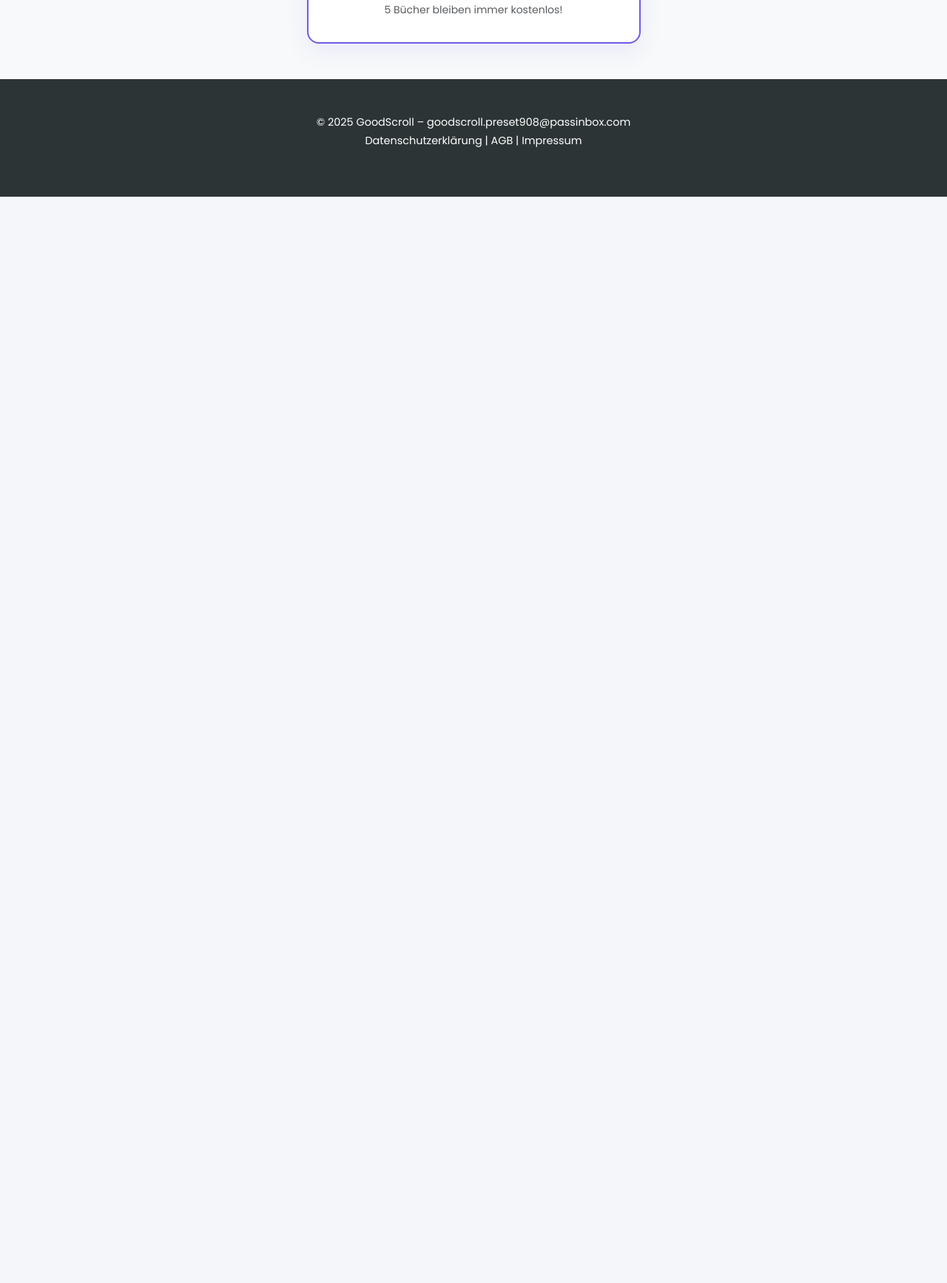
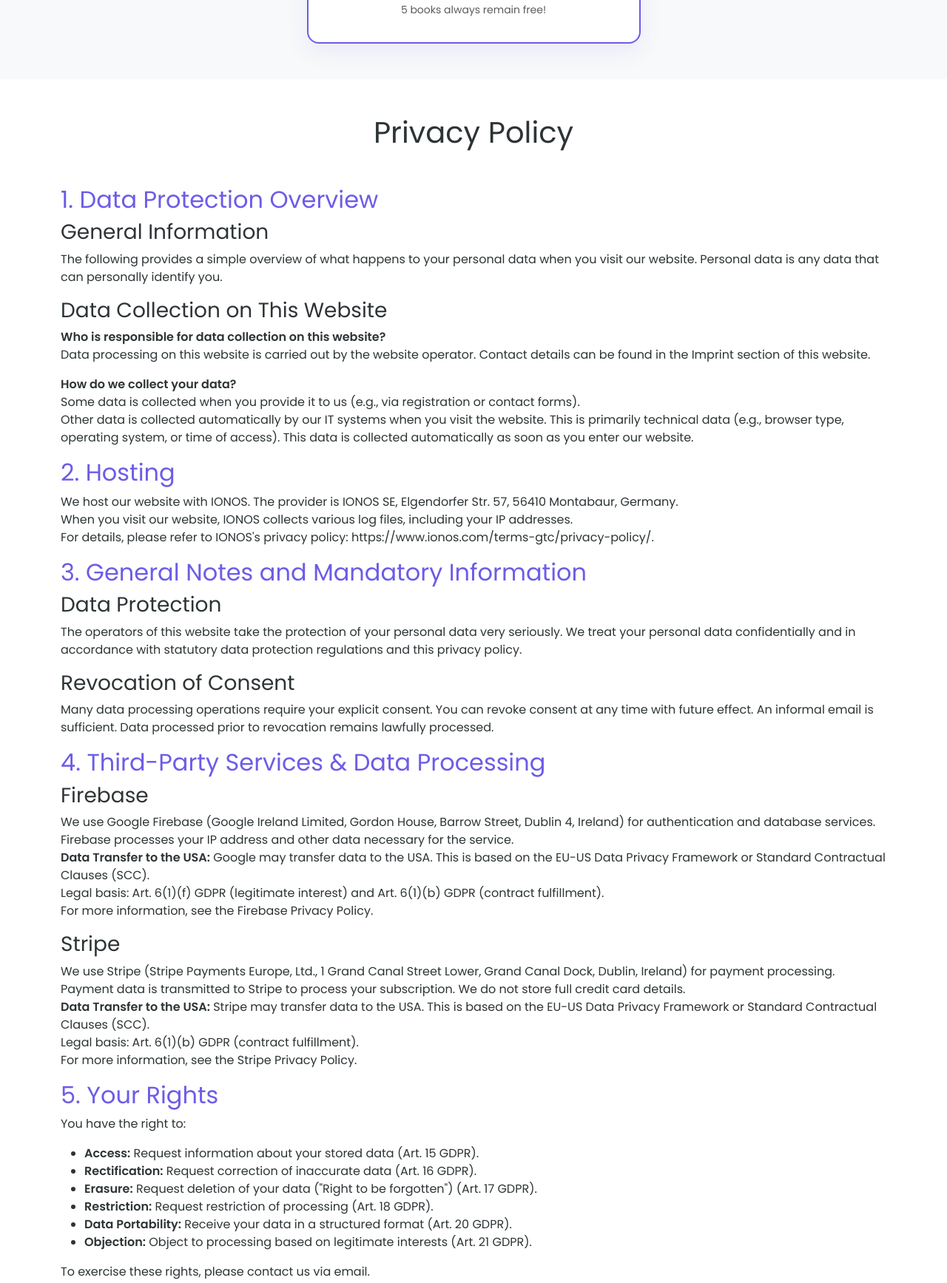
Before and after one commit to flofischerpfuhl-stack/GoodScroll-landingpage, a plain HTML site: page index.html in a window 1280 px wide. Shown: the part 996-2731 px from the top of the page at 74% size. Before the commit the page ends 1262 px from the top, so only its background shows below. Drawn offline with nearby package versions, Linux system fonts and the light colour scheme.

Commit message:
Translate content from German to English

```diff
--- a/index.html
+++ b/index.html
@@ -1,9 +1,9 @@
 <!DOCTYPE html>
-<html lang="de">
+<html lang="en">
 <head>
   <meta charset="UTF-8" />
   <meta name="viewport" content="width=device-width, initial-scale=1.0"/>
-  <title>GoodScroll – Buchzusammenfassungen & Quizzes</title>
+  <title>GoodScroll – Book Summaries & Quizzes</title>
   <link href="https://cdn.jsdelivr.net/npm/bootstrap@5.3.3/dist/css/bootstrap.min.css" rel="stylesheet">
   <link href="https://fonts.googleapis.com/css2?family=Poppins:wght@600;400;300&display=swap" rel="stylesheet">
   <link href="https://cdnjs.cloudflare.com/ajax/libs/font-awesome/6.5.0/css/all.min.css" rel="stylesheet">
@@ -55,65 +55,122 @@
     }
     a { color: inherit; text-decoration: none; }
     a:hover { text-decoration: underline; }
+    section#privacy-policy { padding: 5rem 0; background: white; }
+    section#privacy-policy h2 { color: var(--primary); }
   </style>
 </head>
 <body>
-
   <!-- HERO -->
   <section class="hero">
     <div class="container">
       <h1 class="logo mb-3">GoodScroll</h1>
       <p class="lead mb-4" style="font-size: 1.3rem; max-width: 700px; margin: 0 auto;">
-        Ersetze Doomscrolling durch Wissen: Lies Zusammenfassungen populärer Bücher & löse interaktive Quizzes.
+        Replace doomscrolling with knowledge: Read summaries of popular books & solve interactive quizzes.
       </p>
       <a href="mailto:goodscroll.preset908@passinbox.com" class="btn btn-light btn-lg">
-        <i class="fas fa-envelope"></i> Kontakt: goodscroll.preset908@passinbox.com
+        <i class="fas fa-envelope"></i> Contact: goodscroll.preset908@passinbox.com
       </a>
     </div>
   </section>
-
   <!-- FEATURES -->
   <section class="py-5">
     <div class="container">
       <div class="row text-center g-4">
         <div class="col-md-4">
           <i class="fas fa-book-open feature-icon"></i>
-          <h5>5 Bücher kostenlos</h5>
-          <p>Ohne Account: Sofort Zusammenfassungen lesen.</p>
+          <h5>5 Books for Free</h5>
+          <p>No account needed: Read summaries instantly.</p>
         </div>
         <div class="col-md-4">
           <i class="fas fa-brain feature-icon"></i>
-          <h5>Interaktive Quizzes</h5>
-          <p>Festige dein Wissen mit Spaß.</p>
+          <h5>Interactive Quizzes</h5>
+          <p>Reinforce your knowledge with fun.</p>
         </div>
         <div class="col-md-4">
           <i class="fas fa-mobile-alt feature-icon"></i>
           <h5>Web + Mobile App</h5>
-          <p>Überall lernen – iOS & Android.</p>
+          <p>Learn anywhere – iOS & Android.</p>
         </div>
       </div>
     </div>
   </section>
-
   <!-- PRICING -->
   <section class="py-5 bg-light">
     <div class="container">
       <div class="row justify-content-center">
         <div class="col-md-6 col-lg-5">
           <div class="pricing-card">
-            <h4>Unbegrenzter Zugriff</h4>
-            <div class="price">$1<span style="font-size:1rem;">/Monat</span></div>
+            <h4>Unlimited Access</h4>
+            <div class="price">$1<span style="font-size:1rem;">/Month</span></div>
             <hr>
             <ul class="list-unstyled mt-3 text-start">
-              <li><i class="fas fa-check text-success"></i> Alle Bücher</li>
-              <li><i class="fas fa-check text-success"></i> Alle Quizzes</li>
-              <li><i class="fas fa-check text-success"></i> Keine Werbung</li>
+              <li><i class="fas fa-check text-success"></i> All Books</li>
+              <li><i class="fas fa-check text-success"></i> All Quizzes</li>
+              <li><i class="fas fa-check text-success"></i> No Ads</li>
               <li><i class="fas fa-check text-success"></i> App & Web</li>
             </ul>
-            <small class="text-muted">5 Bücher bleiben immer kostenlos!</small>
+            <small class="text-muted">5 books always remain free!</small>
           </div>
         </div>
       </div>
+    </div>
+  </section>
+
+  <!-- PRIVACY POLICY -->
+  <section id="privacy-policy" class="py-5">
+    <div class="container">
+      <h1 class="text-center mb-5">Privacy Policy</h1>
+
+      <h2>1. Data Protection Overview</h2>
+      <h3>General Information</h3>
+      <p>The following provides a simple overview of what happens to your personal data when you visit our website. Personal data is any data that can personally identify you.</p>
+
+      <h3>Data Collection on This Website</h3>
+      <p><strong>Who is responsible for data collection on this website?</strong><br>
+      Data processing on this website is carried out by the website operator. Contact details can be found in the Imprint section of this website.</p>
+
+      <p><strong>How do we collect your data?</strong><br>
+      Some data is collected when you provide it to us (e.g., via registration or contact forms).<br>
+      Other data is collected automatically by our IT systems when you visit the website. This is primarily technical data (e.g., browser type, operating system, or time of access). This data is collected automatically as soon as you enter our website.</p>
+
+      <h2>2. Hosting</h2>
+      <p>We host our website with IONOS. The provider is IONOS SE, Elgendorfer Str. 57, 56410 Montabaur, Germany.<br>
+      When you visit our website, IONOS collects various log files, including your IP addresses.<br>
+      For details, please refer to IONOS's privacy policy: <a href="https://www.ionos.com/terms-gtc/privacy-policy/" target="_blank">https://www.ionos.com/terms-gtc/privacy-policy/</a>.</p>
+
+      <h2>3. General Notes and Mandatory Information</h2>
+      <h3>Data Protection</h3>
+      <p>The operators of this website take the protection of your personal data very seriously. We treat your personal data confidentially and in accordance with statutory data protection regulations and this privacy policy.</p>
+
+      <h3>Revocation of Consent</h3>
+      <p>Many data processing operations require your explicit consent. You can revoke consent at any time with future effect. An informal email is sufficient. Data processed prior to revocation remains lawfully processed.</p>
+
+      <h2>4. Third-Party Services & Data Processing</h2>
+      <h3>Firebase</h3>
+      <p>We use Google Firebase (Google Ireland Limited, Gordon House, Barrow Street, Dublin 4, Ireland) for authentication and database services.<br>
+      Firebase processes your IP address and other data necessary for the service.<br>
+      <strong>Data Transfer to the USA:</strong> Google may transfer data to the USA. This is based on the EU-US Data Privacy Framework or Standard Contractual Clauses (SCC).<br>
+      Legal basis: Art. 6(1)(f) GDPR (legitimate interest) and Art. 6(1)(b) GDPR (contract fulfillment).<br>
+      For more information, see the <a href="https://firebase.google.com/support/privacy" target="_blank">Firebase Privacy Policy</a>.</p>
+
+      <h3>Stripe</h3>
+      <p>We use Stripe (Stripe Payments Europe, Ltd., 1 Grand Canal Street Lower, Grand Canal Dock, Dublin, Ireland) for payment processing.<br>
+      Payment data is transmitted to Stripe to process your subscription. We do not store full credit card details.<br>
+      <strong>Data Transfer to the USA:</strong> Stripe may transfer data to the USA. This is based on the EU-US Data Privacy Framework or Standard Contractual Clauses (SCC).<br>
+      Legal basis: Art. 6(1)(b) GDPR (contract fulfillment).<br>
+      For more information, see the <a href="https://stripe.com/privacy" target="_blank">Stripe Privacy Policy</a>.</p>
+
+      <h2>5. Your Rights</h2>
+      <p>You have the right to:</p>
+      <ul>
+        <li><strong>Access:</strong> Request information about your stored data (Art. 15 GDPR).</li>
+        <li><strong>Rectification:</strong> Request correction of inaccurate data (Art. 16 GDPR).</li>
+        <li><strong>Erasure:</strong> Request deletion of your data ("Right to be forgotten") (Art. 17 GDPR).</li>
+        <li><strong>Restriction:</strong> Request restriction of processing (Art. 18 GDPR).</li>
+        <li><strong>Data Portability:</strong> Receive your data in a structured format (Art. 20 GDPR).</li>
+        <li><strong>Objection:</strong> Object to processing based on legitimate interests (Art. 21 GDPR).</li>
+      </ul>
+      <p>To exercise these rights, please contact us via email.</p>
     </div>
   </section>
 
@@ -122,12 +179,11 @@
     <div class="container text-center">
       <p class="mb-1">© 2025 GoodScroll – <a href="mailto:goodscroll.preset908@passinbox.com">goodscroll.preset908@passinbox.com</a></p>
       <p>
-        <a href="#">Datenschutzerklärung</a> |
-        <a href="#">AGB</a> |
-        <a href="#">Impressum</a>
+        <a href="#privacy-policy">Privacy Policy</a> |
+        <a href="#">Terms of Service</a> |
+        <a href="#">Imprint</a>
       </p>
     </div>
   </footer>
-
 </body>
 </html>
```
